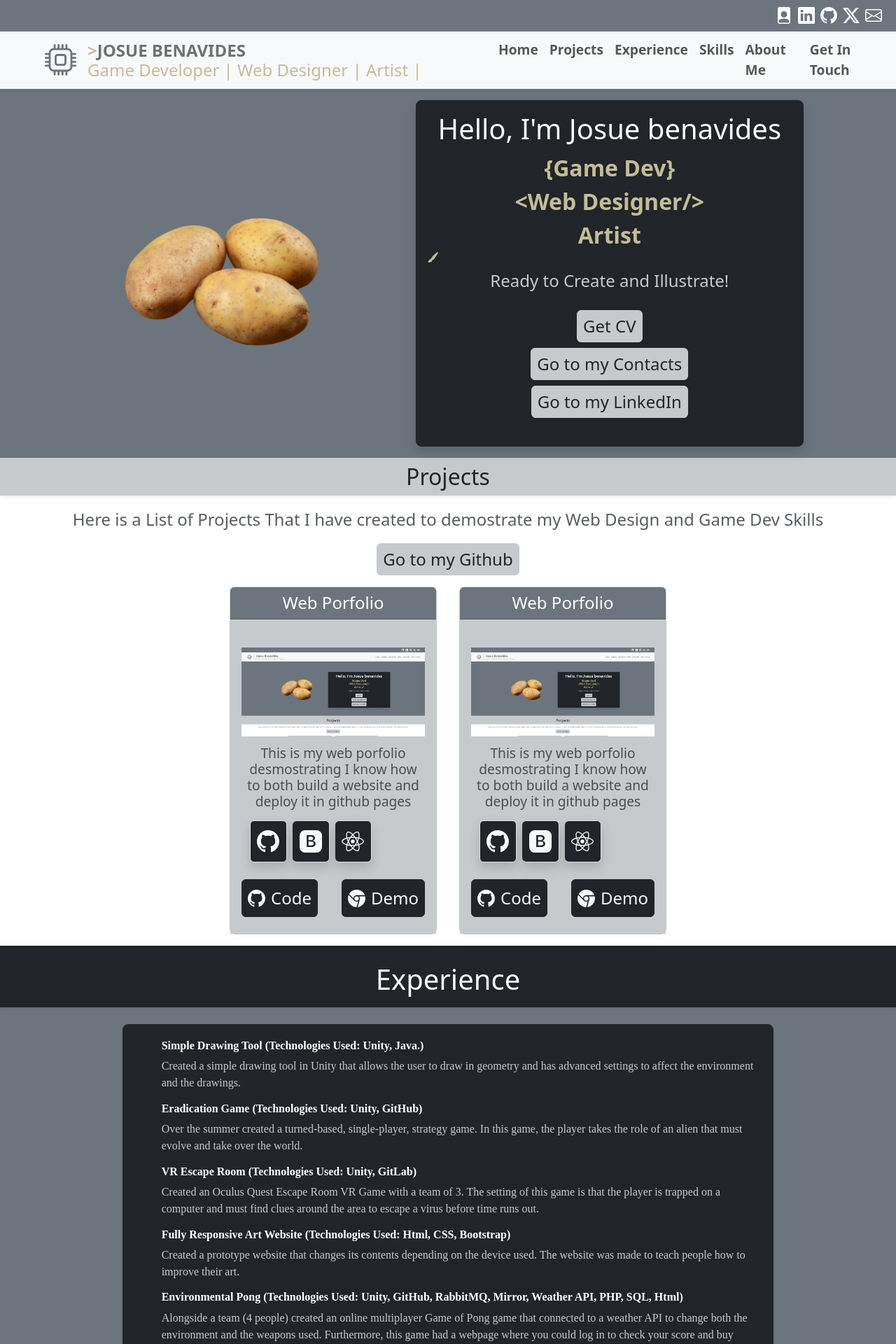
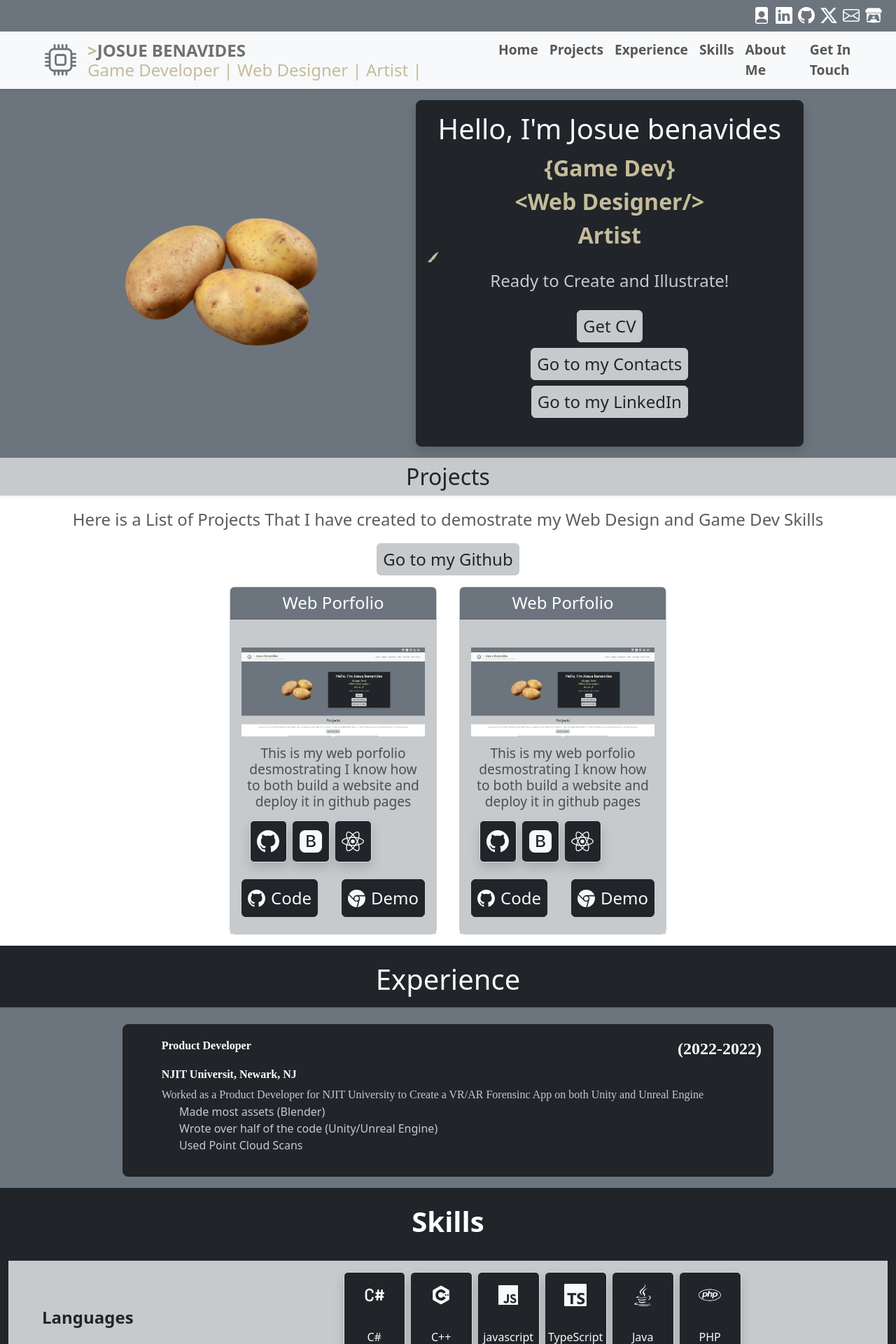
Before and after one commit to JosBena/jb.io, a React (Create React App) app: page / in a window 1280 px wide. Shown: the top 1920 px of the page at 70% size. Built offline with nearby package versions, Linux system fonts and the light colour scheme.

Commit message:
Updated Work Experience and Link Bar

```diff
--- a/src/assets/WE.tsx
+++ b/src/assets/WE.tsx
@@ -1,6 +1,4 @@
-export const WE = () => {
-  return (
-    <>
+/* Previous Experience List
       <h1
         style={{
           paddingTop: "3pt",
@@ -143,6 +141,41 @@ export const WE = () => {
         scene. The project was later switched to be only on UE5 but I did most
         of the coding and built most of the assets to use on it.
       </p>
+*/
+
+export const WE = () => {
+  return (
+    <>
+      <h1
+        style={{
+          paddingTop: "3pt",
+          paddingLeft: "5pt",
+          textIndent: "0pt",
+          textAlign: "left",
+        }}
+        className="d-flex justify-content-between"
+      >
+        Product Developer <span>(2022-2022)</span>
+      </h1>
+      <h1
+        style={{
+          paddingTop: "3pt",
+          paddingLeft: "5pt",
+          textIndent: "0pt",
+          textAlign: "left",
+        }}
+      >
+        NJIT Universit, Newark, NJ
+      </h1>
+      <p style={{ paddingLeft: "5pt", textIndent: "0pt", textAlign: "left" }}>
+        Worked as a Product Developer for NJIT University to Create a VR/AR
+        Forensinc App on both Unity and Unreal Engine
+      </p>
+      <ul>
+        <li>Made most assets (Blender)</li>
+        <li>Wrote over half of the code (Unity/Unreal Engine)</li>
+        <li>Used Point Cloud Scans</li>
+      </ul>
     </>
   );
 };
--- a/src/sections/linkBar.tsx
+++ b/src/sections/linkBar.tsx
@@ -6,6 +6,7 @@ import {
   Linkedin,
   TwitterX,
 } from "react-bootstrap-icons";
+import { FaItchIo } from "react-icons/fa6";
 
 let newStyle = "",
   background = "";
@@ -61,6 +62,11 @@ export const LinkBar = ({ style }: any) => {
         link="mailto:jbenavides.business@gmail.com"
         icon={<Envelope />}
       ></Link>
+      <Link
+        title="itchio"
+        link="https://lukuagames.itch.io/"
+        icon={<FaItchIo />}
+      />
     </Container>
   );
 };
```
